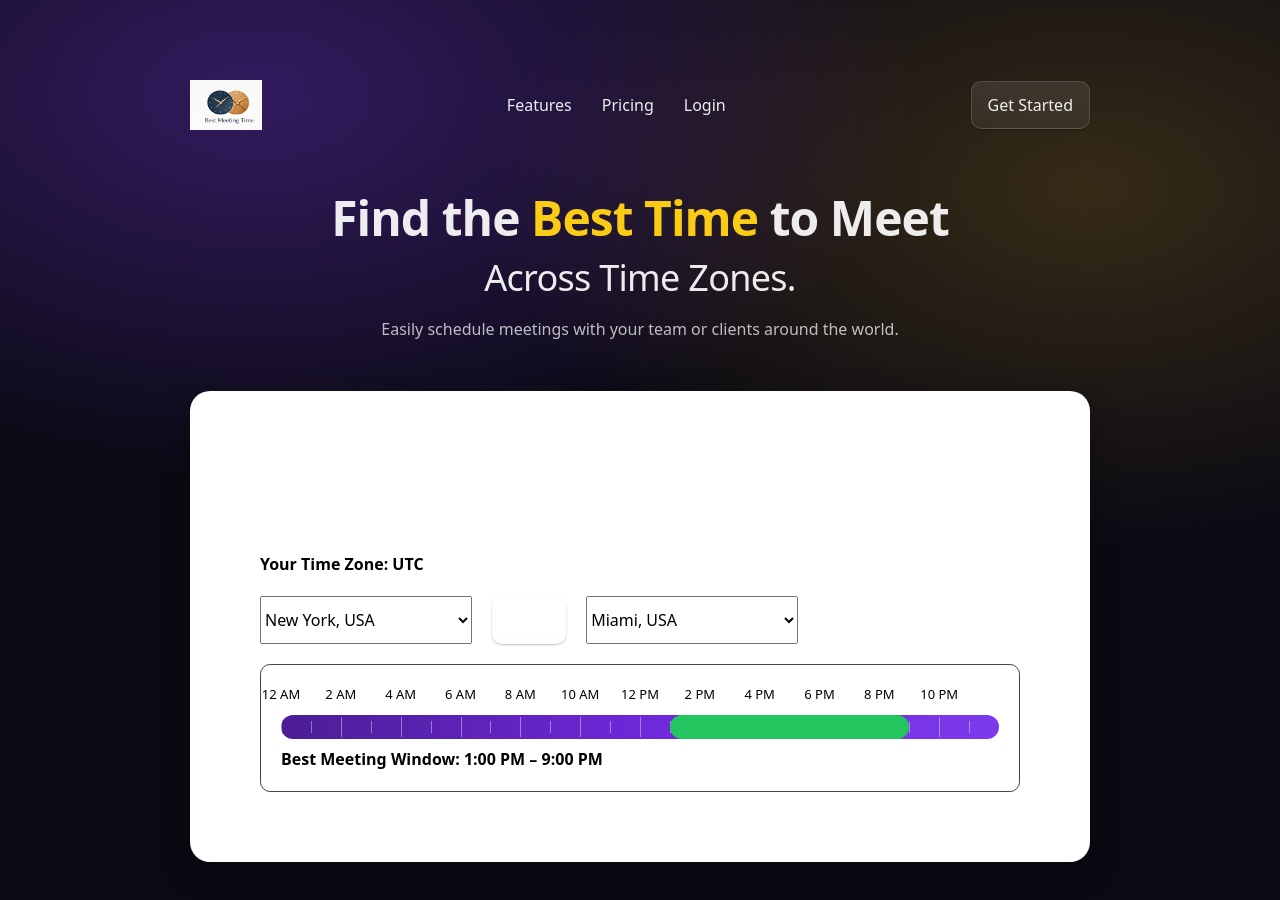
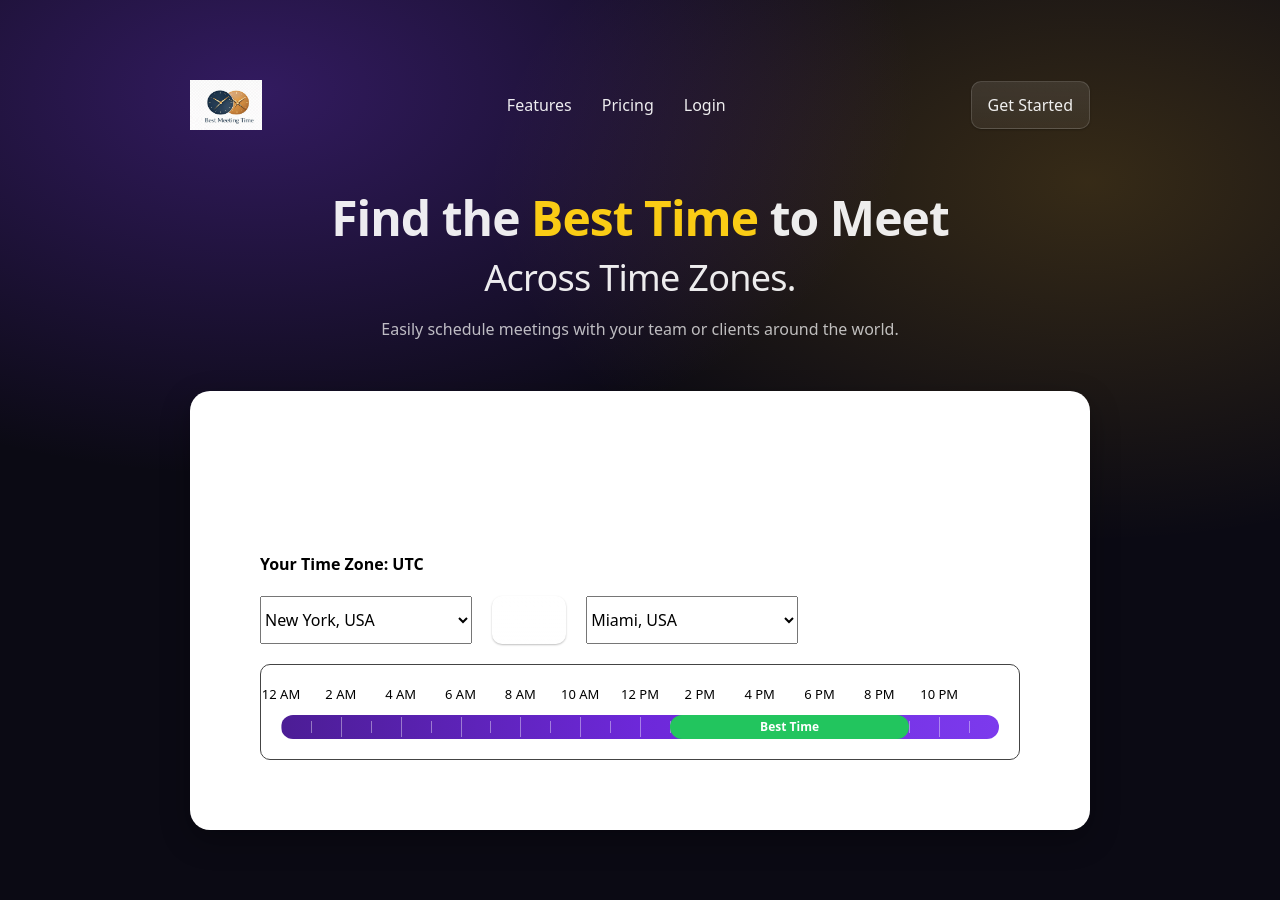
Before and after one commit to techtalk1282/Best-Meeting-Time, a Next.js app: page / in a window 1280 px wide. Shown: the top 900 px of the page. Built offline with nearby package versions, Linux system fonts and the light colour scheme.

Commit message:
feat(ui): adaptive Best Time label for meeting overlap bar

```diff
--- a/app/ui/ToolPreviewSection.tsx
+++ b/app/ui/ToolPreviewSection.tsx
@@ -150,6 +150,8 @@ export default function ToolPreviewSection() {
   const startLocal = startDate.toLocaleTimeString([], { hour: "numeric", minute: "2-digit" });
   const endLocal = endDate.toLocaleTimeString([], { hour: "numeric", minute: "2-digit" });
 
+  const showInlineLabel = widthPercent > 18;
+
   const labels = [
     { label: "12 AM", hour: 0 },
     { label: "2 AM", hour: 2 },
@@ -276,16 +278,28 @@ export default function ToolPreviewSection() {
                 height: "100%",
                 background: "#22c55e",
                 borderRadius: 12,
+                display: "flex",
+                alignItems: "center",
+                justifyContent: "center",
+                color: "#ffffff",
+                fontSize: 12,
+                fontWeight: 600,
+                whiteSpace: "nowrap",
+                overflow: "hidden"
               }}
-            />
+            >
+              {showInlineLabel ? "Best Time" : ""}
+            </div>
 
           </div>
 
         </div>
 
+        {!showInlineLabel && (
           <div style={{ marginTop: 8, fontWeight: 600 }}>
-          Best Meeting Window: <strong>{startLocal} – {endLocal}</strong>
+            Best Time: <strong>{startLocal} – {endLocal}</strong>
           </div>
+        )}
 
       </div>
 
```
Lines whose indentation alone changed are shown as unchanged.
